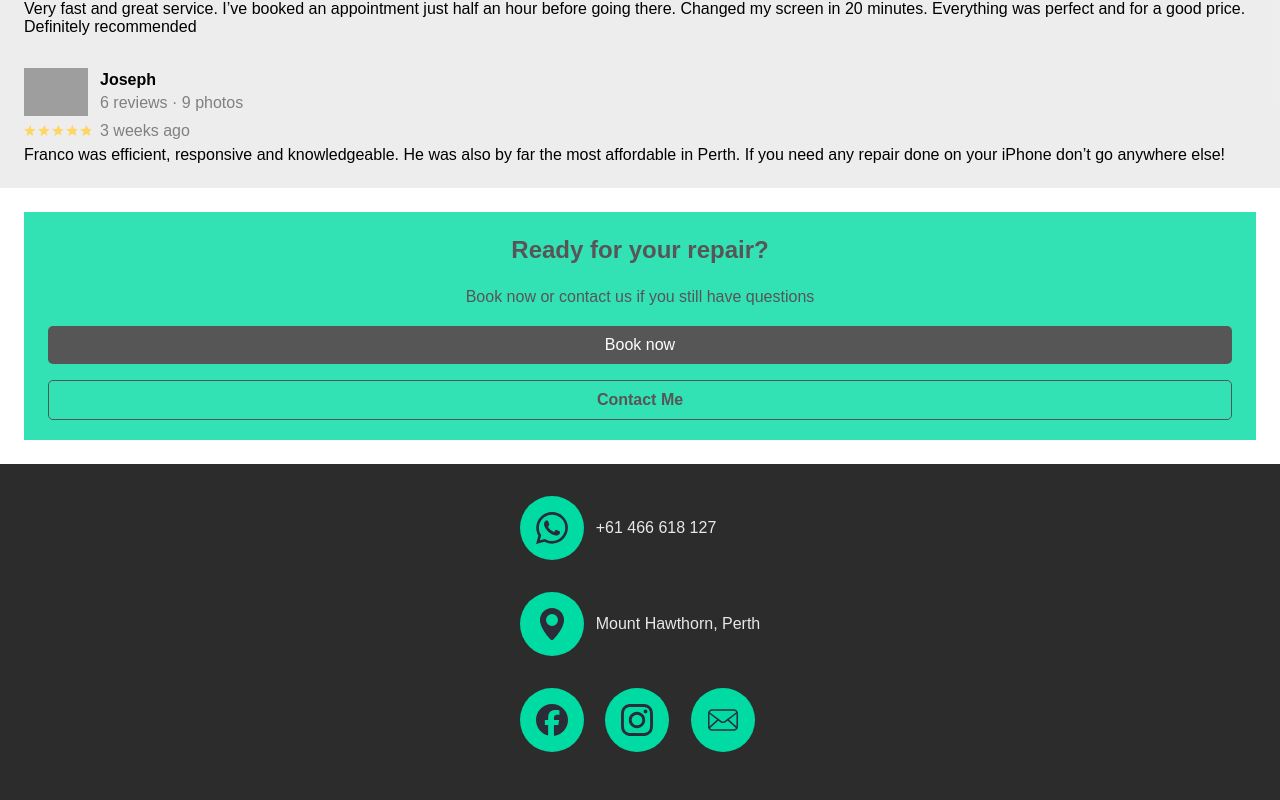
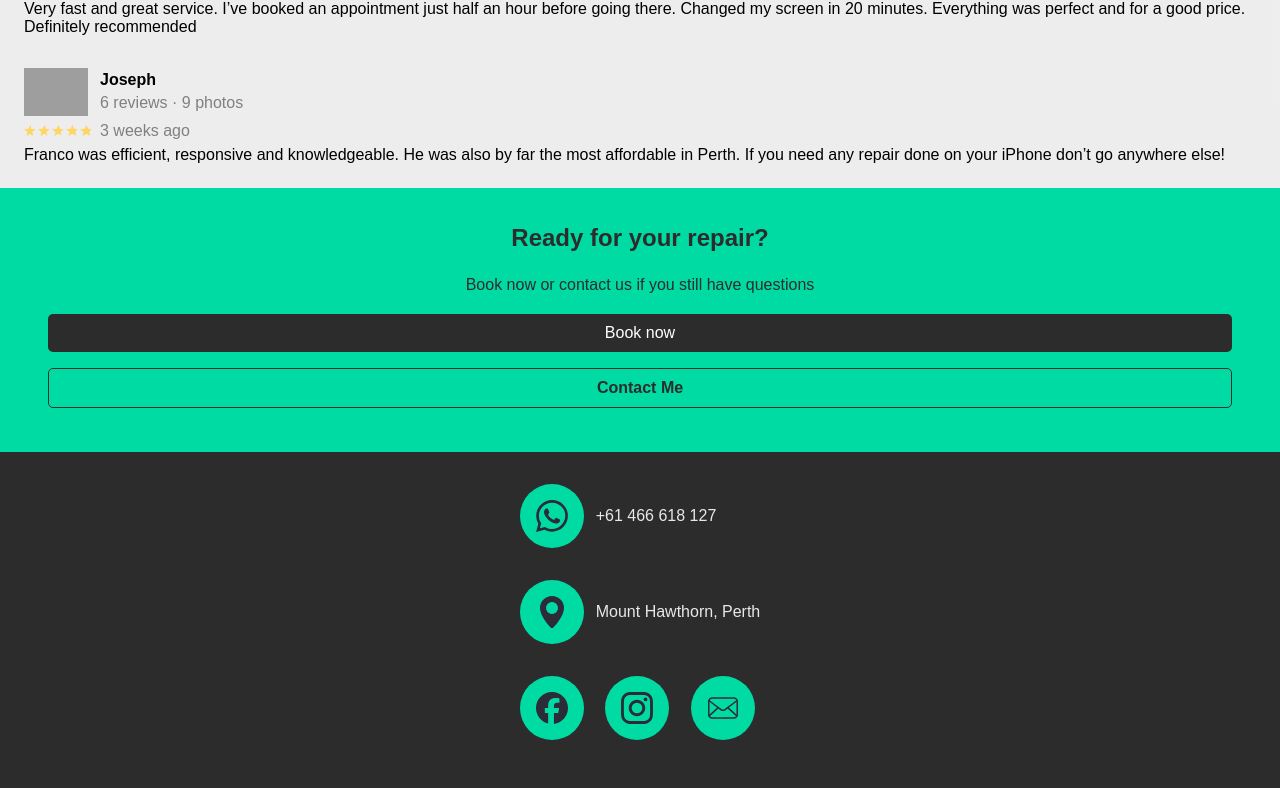
Before and after one commit to Niffxd/iPhoneLooP, a React (Vite) app: page / in a window 1280 px wide. Shown: the part 2183-2983 px from the top of the page. Built offline with nearby package versions, Linux system fonts and the light colour scheme; no server answers; grey boxes are pictures that could not be loaded; a web font is replaced by a local one.

Commit message:
finish landing page

```diff
--- a/src/components/ReadyForYourRepair/ReadyForYourRepair.module.css
+++ b/src/components/ReadyForYourRepair/ReadyForYourRepair.module.css
@@ -1,9 +1,7 @@
 .ready_container {
   text-align: center;
   background-color: var(--color-logo-2);
-  opacity: .8;
-  padding: 12px 24px;
-  margin: 24px;
+  padding: 24px 48px 36px;
   > h1 {
     margin: 12px 0 24px;
     color: var(--color-main);
```
